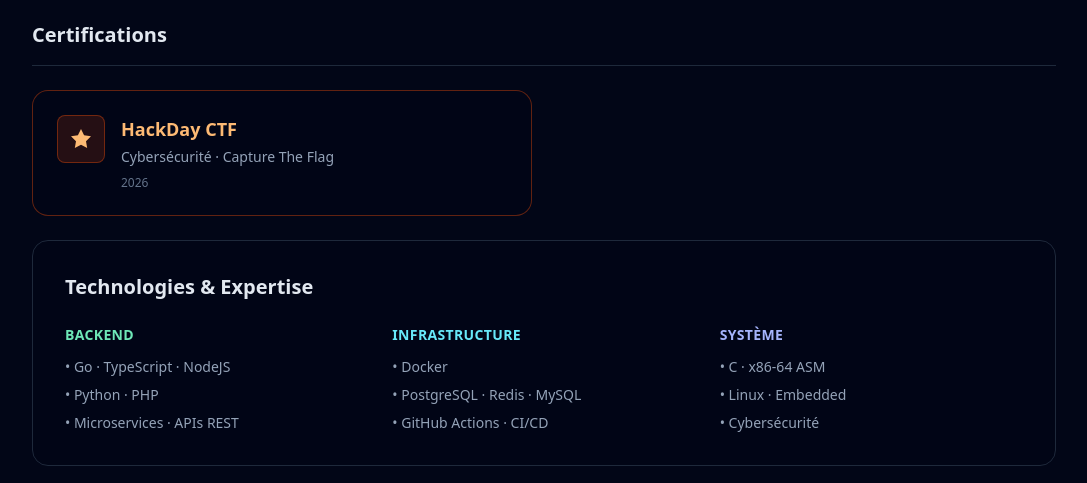
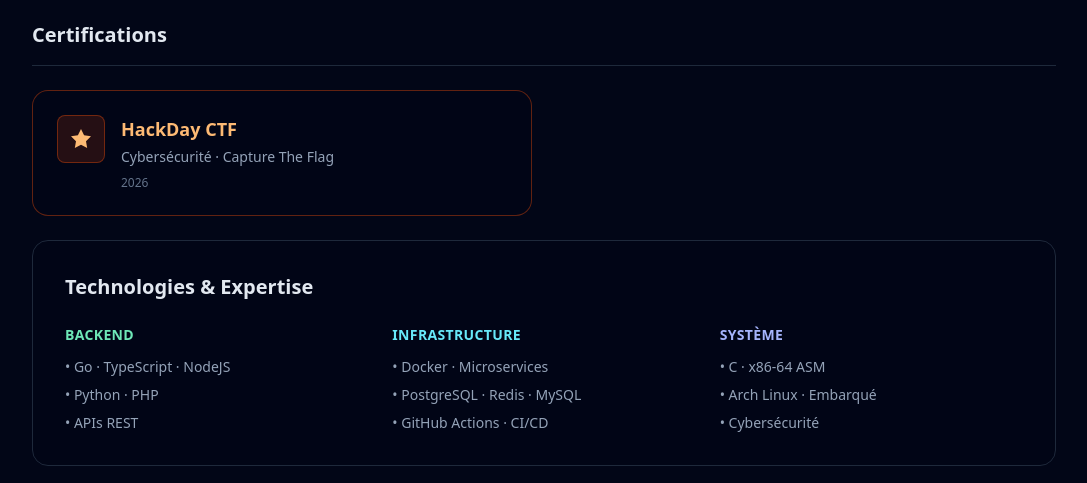
Before and after one commit to lukas-sgx/linktree, a plain HTML site: page projects.html in a window 1280 px wide. Shown: the part 1170-1653 px from the top of the page, without its empty margins (96-1183 px from the left). Drawn offline with nearby package versions, Linux system fonts and the light colour scheme.

Commit message:
[~] FIX some mistaques projects

```diff
--- a/projects.html
+++ b/projects.html
@@ -303,14 +303,14 @@
                             <div class="space-y-2 text-sm text-slate-400">
                                 <p>• Go · TypeScript · NodeJS</p>
                                 <p>• Python · PHP</p>
-                                <p>• Microservices · APIs REST</p>
+                                <p>• APIs REST</p>
                             </div>
                         </div>
                         <div>
                             <h4 class="text-cyan-300 font-semibold mb-3 text-sm uppercase tracking-wide">Infrastructure
                             </h4>
                             <div class="space-y-2 text-sm text-slate-400">
-                                <p>• Docker</p>
+                                <p>• Docker · Microservices</p>
                                 <p>• PostgreSQL · Redis · MySQL</p>
                                 <p>• GitHub Actions · CI/CD</p>
                             </div>
@@ -319,7 +319,7 @@
                             <h4 class="text-indigo-300 font-semibold mb-3 text-sm uppercase tracking-wide">Système</h4>
                             <div class="space-y-2 text-sm text-slate-400">
                                 <p>• C · x86-64 ASM</p>
-                                <p>• Linux · Embedded</p>
+                                <p>• Arch Linux · Embarqué</p>
                                 <p>• Cybersécurité</p>
                             </div>
                         </div>
```
